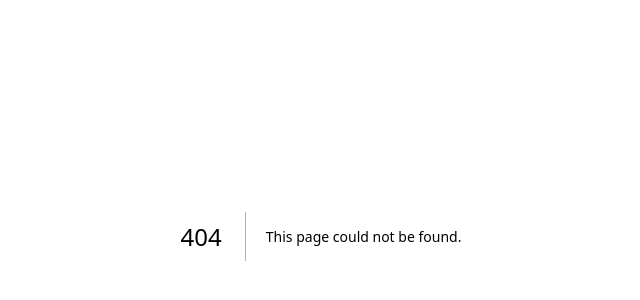
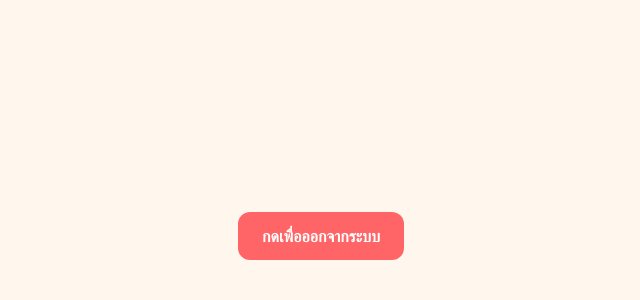
Before and after one commit to nantapreecha/nama-donut, a Next.js app: page /logout in a window 1280 px wide. Before the commit this address had no page. Shown: the part 164-464 px from the top of the page, without its empty margins (319-959 px from the left). Built offline with nearby package versions, Linux system fonts and the light colour scheme.

Commit message:
fix: use /logout page with server action for signout

```diff
--- /dev/null
+++ b/app/logout/page.tsx
@@ -0,0 +1,13 @@
+import { logout } from "@/app/actions";
+
+export default function LogoutPage() {
+  return (
+    <div className="min-h-screen flex items-center justify-center bg-orange-50">
+      <form action={logout}>
+        <button type="submit" className="bg-red-400 text-white px-6 py-3 rounded-xl font-semibold">
+          กดเพื่อออกจากระบบ
+        </button>
+      </form>
+    </div>
+  );
+}
--- a/components/TopBar.tsx
+++ b/components/TopBar.tsx
@@ -1,4 +1,4 @@
-import { logout } from "@/app/actions";
+import Link from "next/link";
 
 interface Props {
   name: string;
@@ -17,14 +17,12 @@ export default function TopBar({ name, role }: Props) {
         <span className={`text-xs px-2 py-0.5 rounded-full font-medium ${role === "ADMIN" ? "bg-orange-100 text-orange-700" : "bg-gray-100 text-gray-600"}`}>
           {role === "ADMIN" ? "Admin" : "Staff"}
         </span>
-        <form action={logout}>
-          <button
-            type="submit"
-            className="text-sm text-white bg-red-400 hover:bg-red-500 transition-colors px-3 py-1 rounded-lg font-medium"
-          >
-            ออกจากระบบ
-          </button>
-        </form>
+        <Link
+          href="/logout"
+          className="text-sm text-white bg-red-400 hover:bg-red-500 transition-colors px-3 py-1 rounded-lg font-medium"
+        >
+          ออกจากระบบ
+        </Link>
       </div>
     </header>
   );
--- a/middleware.ts
+++ b/middleware.ts
@@ -4,6 +4,8 @@ import { NextResponse } from "next/server";
 export default auth((req) => {
   const isLoggedIn = !!req.auth;
   const isLoginPage = req.nextUrl.pathname === "/login";
+  const isLogoutPage = req.nextUrl.pathname === "/logout";
+  if (isLogoutPage) return;
 
   if (!isLoggedIn && !isLoginPage) {
     return NextResponse.redirect(new URL("/login", req.url));
```
